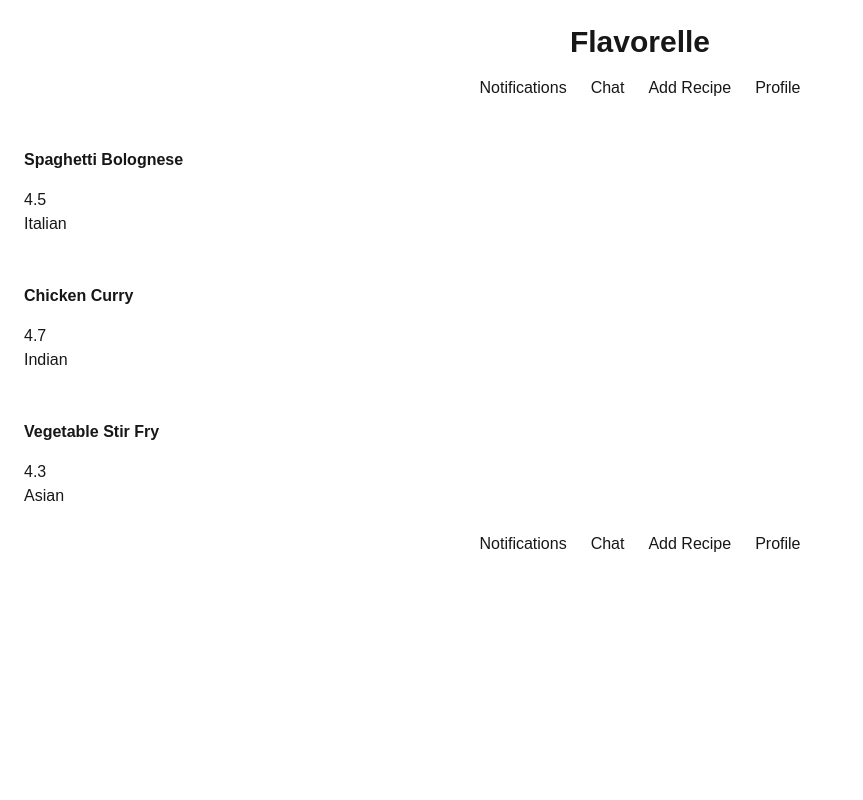
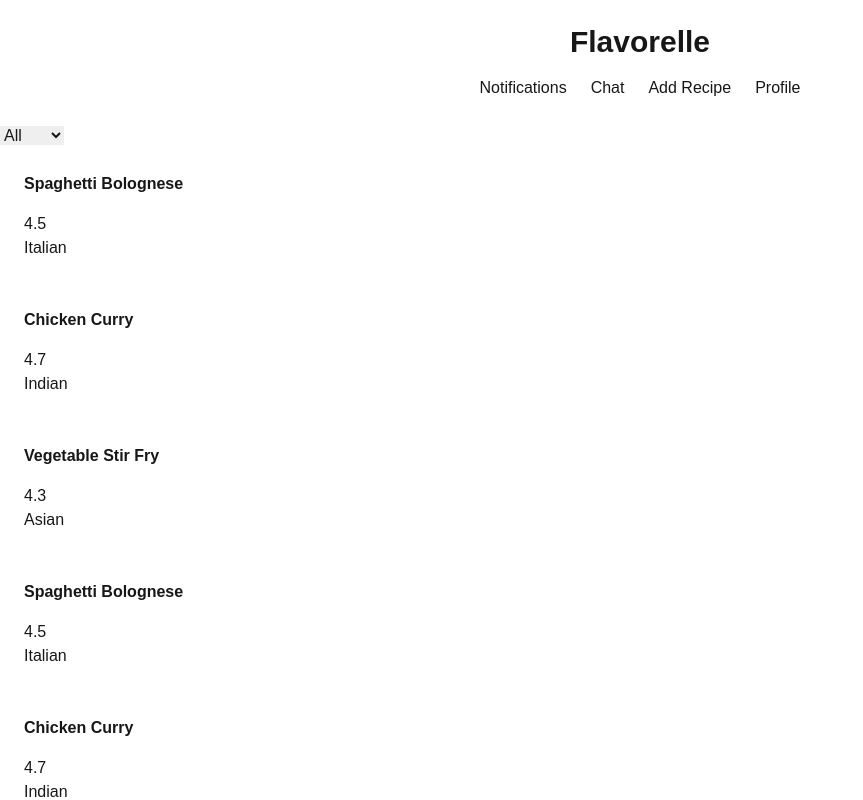
Before and after one commit to pgm-2425-programming-5/eindoprdacht-programming-5-pgm-tristanderidder, a Next.js app in the folder recipe_platform/frontend/: page /recipe in a window 1280 px wide. Shown: the top 800 px of the page, without its empty margins (0-863 px from the left). Built offline with nearby package versions, Linux system fonts and the light colour scheme.

Commit message:
added filter possibility

```diff
--- /dev/null
+++ b/recipe_platform/frontend/app/recipe/component/RecipeFilter.tsx
@@ -0,0 +1,51 @@
+"use client";
+import React, { useState, useEffect } from "react";
+import RecipeItem from "../component/RecipeItem";
+import { Recipe } from "../../types/Recipe";
+
+type RecipeFilterProps = {
+  recipes: Recipe[];
+};
+
+export default function RecipeFilter({ recipes }: RecipeFilterProps) {
+  const [selectedCategory, setSelectedCategory] = useState<string>("");
+  const [filteredRecipes, setFilteredRecipes] = useState<Recipe[]>(recipes);
+
+  function sortRecipesByCategory(
+    recipes: Recipe[],
+    category: string
+  ): Recipe[] {
+    return recipes.filter((recipe) => recipe.category === category);
+  }
+
+  useEffect(() => {
+    if (selectedCategory) {
+      setFilteredRecipes(sortRecipesByCategory(recipes, selectedCategory));
+    } else {
+      setFilteredRecipes(recipes);
+    }
+  }, [selectedCategory, recipes]);
+
+  return (
+    <>
+      <select
+        onChange={(e) => setSelectedCategory(e.target.value)}
+        value={selectedCategory}
+      >
+        <option value="">All</option>
+        {Array.from(new Set(recipes.map((recipe) => recipe.category))).map(
+          (category) => (
+            <option key={category} value={category}>
+              {category}
+            </option>
+          )
+        )}
+      </select>
+      <div>
+        {filteredRecipes.map((recipe) => (
+          <RecipeItem key={recipe.id} recipe={recipe} />
+        ))}
+      </div>
+    </>
+  );
+}
--- a/recipe_platform/frontend/app/recipe/page.tsx
+++ b/recipe_platform/frontend/app/recipe/page.tsx
@@ -3,6 +3,7 @@ import RecipeItem from './component/RecipeItem';
 import {promises as fs} from 'fs';
 import path from 'path';
 import {Recipe} from '../types/Recipe';
+import RecipeFilter from './component/RecipeFilter';
 
 type RecipeProps = {
     recipes: Recipe[];
@@ -15,13 +16,17 @@ export default async function RecipePage() {
     let data = await fs.readFile(filePath, "utf-8");
     let recipes: Recipe[] = JSON.parse(data).recipes;
 
+
     return (
+      <div>
         <div>
-            <div>
-                {recipes.map((recipe) => (
-                    <RecipeItem key={recipe.id} recipe={recipe} />
-                ))}
-            </div>
+          <RecipeFilter recipes={recipes} />
         </div>
+        <div>
+          {recipes.map((recipe) => (
+            <RecipeItem key={recipe.id} recipe={recipe} />
+          ))}
+        </div>
+      </div>
     );
 };
```
